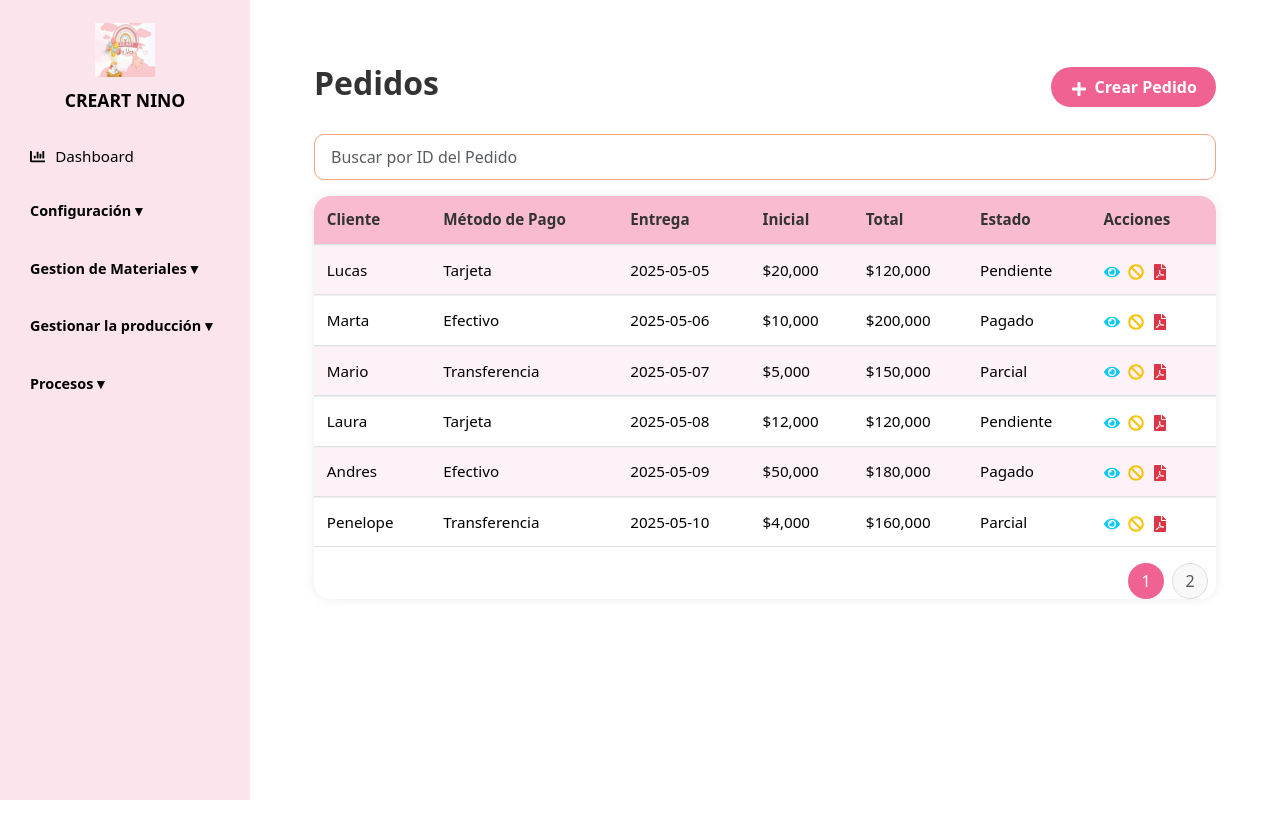
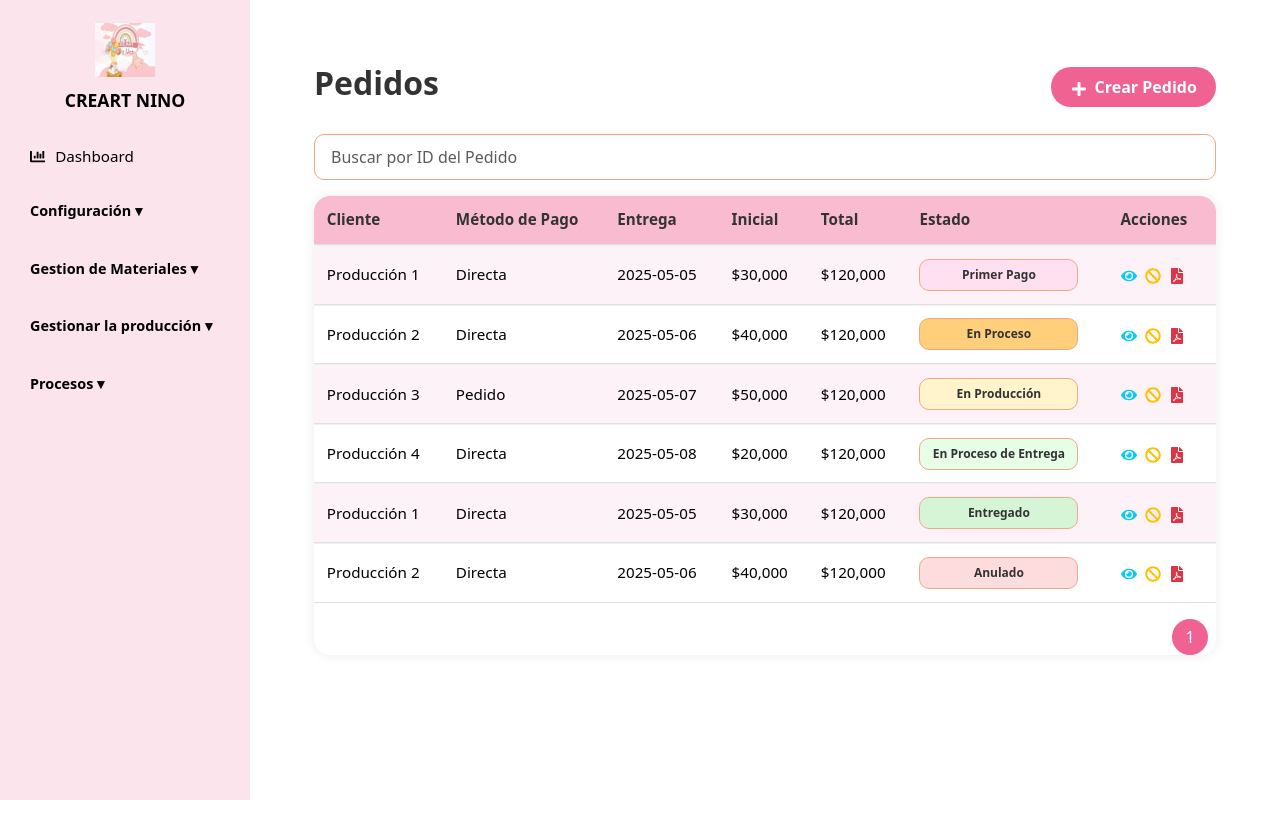
Before and after one commit to Miguel-Angel-Rincon/ProyectoCreartnino, a React (Vite) app in the folder creartnino/: page /pedidos in a window 1280 px wide. Shown: the top 838 px of the page. Built offline with nearby package versions, Linux system fonts and the light colour scheme.

Commit message:
Cambios acciones pedidos

```diff
--- a/creartnino/src/features/pedidos/pages/ListarPedidos.tsx
+++ b/creartnino/src/features/pedidos/pages/ListarPedidos.tsx
@@ -29,15 +29,25 @@ interface Pedidos {
 }
 
 const pedidosIniciales: Pedidos[] = [
- { IdPedido: 601, IdCliente: 'Lucas', MetodoPago: 'Tarjeta', FechaPedido: '2025-05-01', FechaEntrega: '2025-05-05', Descripcion: 'Pedido de productos categoría 1', ValorInicial: 20000, ValorRestante: 100000, ComprobantePago: 'comprobante201.jpg', TotalPedido: 120000, Estado: 'Pendiente' },
-  { IdPedido: 602, IdCliente: 'Marta', MetodoPago: 'Efectivo', FechaPedido: '2025-05-02', FechaEntrega: '2025-05-06', Descripcion: 'Pedido de productos categoría 2', ValorInicial: 10000, ValorRestante: 200000, ComprobantePago: 'comprobante202.jpg', TotalPedido: 200000, Estado: 'Pagado' },
-  { IdPedido: 603, IdCliente: 'Mario', MetodoPago: 'Transferencia', FechaPedido: '2025-05-03', FechaEntrega: '2025-05-07', Descripcion: 'Pedido de productos categoría 3', ValorInicial: 5000, ValorRestante: 145000, ComprobantePago: 'comprobante203.jpg', TotalPedido: 150000, Estado: 'Parcial' },
-  { IdPedido: 604, IdCliente: 'Laura', MetodoPago: 'Tarjeta', FechaPedido: '2025-05-04', FechaEntrega: '2025-05-08', Descripcion: 'Pedido de productos categoría 4', ValorInicial: 12000, ValorRestante: 108000, ComprobantePago: 'comprobante204.jpg', TotalPedido: 120000, Estado: 'Pendiente' },
-  { IdPedido: 605, IdCliente: 'Andres', MetodoPago: 'Efectivo', FechaPedido: '2025-05-05', FechaEntrega: '2025-05-09', Descripcion: 'Pedido de productos categoría 5', ValorInicial: 50000, ValorRestante: 180000, ComprobantePago: 'comprobante205.jpg', TotalPedido: 180000, Estado: 'Pagado' },
-  { IdPedido: 606, IdCliente: 'Penelope', MetodoPago: 'Transferencia', FechaPedido: '2025-05-06', FechaEntrega: '2025-05-10', Descripcion: 'Pedido de productos categoría 6', ValorInicial: 4000, ValorRestante: 156000, ComprobantePago: 'comprobante206.jpg', TotalPedido: 160000, Estado: 'Parcial' },
-  { IdPedido: 607, IdCliente: 'Juan', MetodoPago: 'Tarjeta', FechaPedido: '2025-05-07', FechaEntrega: '2025-05-11', Descripcion: 'Pedido de productos categoría 7', ValorInicial: 30000, ValorRestante: 210000, ComprobantePago: 'comprobante207.jpg', TotalPedido: 210000, Estado: 'Pagado' },
-  { IdPedido: 608, IdCliente: 'Angel', MetodoPago: 'Efectivo', FechaPedido: '2025-05-08', FechaEntrega: '2025-05-12', Descripcion: 'Pedido de productos categoría 8', ValorInicial: 13000, ValorRestante: 117000, ComprobantePago: 'comprobante208.jpg', TotalPedido: 130000, Estado: 'Pendiente' }
+  { IdPedido: 601, IdCliente: 'Producción 1', MetodoPago: 'Directa', FechaPedido: '2025-05-01', FechaEntrega: '2025-05-05', Descripcion: 'Pedido por producción', ValorInicial: 30000, ValorRestante: 90000, ComprobantePago: 'comprobante601.jpg', TotalPedido: 120000, Estado: 'primer pago' },
+  { IdPedido: 602, IdCliente: 'Producción 2', MetodoPago: 'Directa', FechaPedido: '2025-05-02', FechaEntrega: '2025-05-06', Descripcion: 'Pedido por producción', ValorInicial: 40000, ValorRestante: 80000, ComprobantePago: 'comprobante602.jpg', TotalPedido: 120000, Estado: 'en proceso' },
+  { IdPedido: 603, IdCliente: 'Producción 3', MetodoPago: 'Pedido', FechaPedido: '2025-05-03', FechaEntrega: '2025-05-07', Descripcion: 'Pedido por producción', ValorInicial: 50000, ValorRestante: 70000, ComprobantePago: 'comprobante603.jpg', TotalPedido: 120000, Estado: 'en producción' },
+  { IdPedido: 604, IdCliente: 'Producción 4', MetodoPago: 'Directa', FechaPedido: '2025-05-04', FechaEntrega: '2025-05-08', Descripcion: 'Pedido por producción', ValorInicial: 20000, ValorRestante: 100000, ComprobantePago: 'comprobante604.jpg', TotalPedido: 120000, Estado: 'en proceso de entrega' },
+  { IdPedido: 605, IdCliente: 'Producción 1', MetodoPago: 'Directa', FechaPedido: '2025-05-01', FechaEntrega: '2025-05-05', Descripcion: 'Pedido por producción', ValorInicial: 30000, ValorRestante: 90000, ComprobantePago: 'comprobante605.jpg', TotalPedido: 120000, Estado: 'entregado' },
+  { IdPedido: 606, IdCliente: 'Producción 2', MetodoPago: 'Directa', FechaPedido: '2025-05-02', FechaEntrega: '2025-05-06', Descripcion: 'Pedido por producción', ValorInicial: 40000, ValorRestante: 80000, ComprobantePago: 'comprobante606.jpg', TotalPedido: 120000, Estado: 'anulado' },
 ];
+
+const getColorClaseEstadoPedido = (estado: string) => {
+  switch (estado) {
+    case 'primer pago': return 'estado-primer-pago';
+    case 'en proceso': return 'estado-en-proceso';
+    case 'en producción': return 'estado-en-produccion';
+    case 'en proceso de entrega': return 'estado-en-proceso-entrega';
+    case 'entregado': return 'estado-entregado';
+    case 'anulado': return 'estado-anulado';
+    default: return '';
+  }
+};
 
 const ListarPedidos: React.FC = () => {
   const [pedidos, setPedidos] = useState<Pedidos[]>(pedidosIniciales);
@@ -60,7 +70,9 @@ const ListarPedidos: React.FC = () => {
       cancelButtonText: 'Cancelar',
     }).then((result) => {
       if (result.isConfirmed) {
-        setPedidos(prev => prev.filter(p => p.IdPedido !== id));
+        setPedidos(prev => prev.map(p =>
+          p.IdPedido === id ? { ...p, Estado: 'anulado' } : p
+        ));
         Swal.fire({
           icon: 'success',
           title: 'Anulado',
@@ -112,9 +124,7 @@ const ListarPedidos: React.FC = () => {
 
     labels.forEach(([label, value], index) => {
       const y = infoY + index * lineSpacing;
-
       doc.text(`${label}:`, 14, y);
-
       doc.text(String(value), 60, y);
     });
 
@@ -141,7 +151,6 @@ const ListarPedidos: React.FC = () => {
       },
     });
 
-    // Use doc.lastAutoTable.finalY if available, otherwise fallback to 140
     const finalY = (doc as any).lastAutoTable?.finalY || 140;
     doc.setFontSize(10);
     doc.setTextColor(100);
@@ -201,7 +210,28 @@ const ListarPedidos: React.FC = () => {
                 <td>{p.FechaEntrega}</td>
                 <td>${p.ValorInicial.toLocaleString()}</td>
                 <td>${p.TotalPedido.toLocaleString()}</td>
-                <td>{p.Estado}</td>
+                <td>
+                  <select
+                    className={`form-select estado-select ${getColorClaseEstadoPedido(p.Estado)}`}
+                    value={p.Estado}
+                    onChange={(e) => {
+                      const nuevoEstado = e.target.value;
+                      setPedidos(prev =>
+                        prev.map(ped =>
+                          ped.IdPedido === p.IdPedido ? { ...ped, Estado: nuevoEstado } : ped
+                        )
+                      );
+                    }}
+                    disabled={p.Estado === 'anulado'}
+                  >
+                    <option value="primer pago">Primer Pago</option>
+                    <option value="en proceso">En Proceso</option>
+                    <option value="en producción">En Producción</option>
+                    <option value="en proceso de entrega">En Proceso de Entrega</option>
+                    <option value="entregado">Entregado</option>
+                    <option value="anulado">Anulado</option>
+                  </select>
+                </td>
                 <td>
                   <FaEye
                     className="icono text-info me-2"
```
